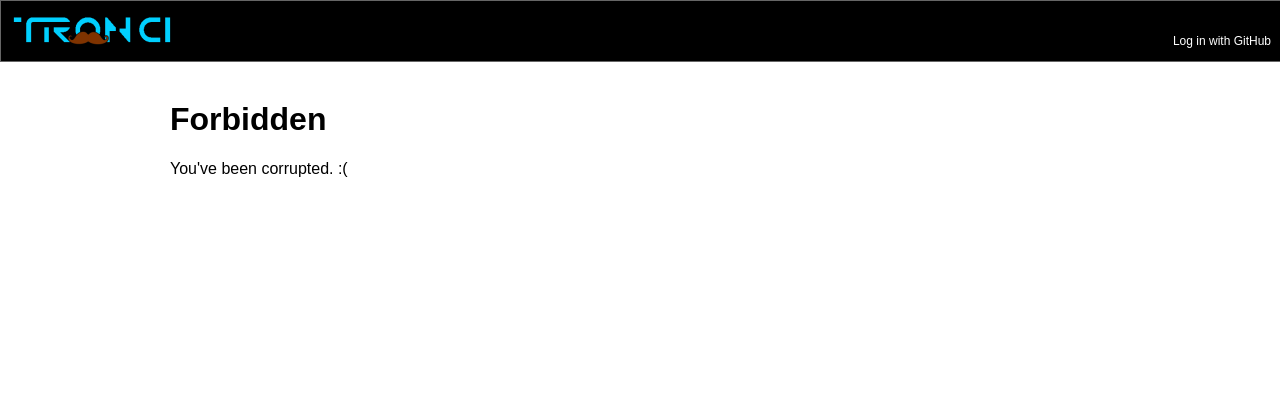
After one commit to menegazzo/tron-ci, a Flask app: template templates/403.html in a window 1280 px wide. The commit adds this page. Shown: the top 420 px of the page. Run offline with Flask 2, Linux system fonts and the light colour scheme; the template is opened without the code that fills it, so the values that code supplies are empty; parts of the project's set-up code (start-up, migrations or seed data) failed here and were passed over.

Commit message:
Adding pages for 403 and 404 HTML errors.

```diff
--- a/static/style.css
+++ b/static/style.css
@@ -81,6 +81,10 @@ dt {
     font-size:12px;
 }
 
+.header {
+    font-weight:bold;
+}
+
 .odd {
     background:#CCCCCC;
 }
--- /dev/null
+++ b/templates/403.html
@@ -0,0 +1,5 @@
+{% extends 'layout.html' %}
+{% block content %}
+    <h1>Forbidden</h1>
+    <p>You've been corrupted. :(</p>
+{% endblock %}
--- /dev/null
+++ b/templates/404.html
@@ -0,0 +1,5 @@
+{% extends 'layout.html' %}
+{% block content %}
+    <h1>Page not found</h1>
+    <p>I don't even know what I'm doing here. =/</p>
+{% endblock %}
--- a/templates/job_form.html
+++ b/templates/job_form.html
@@ -20,7 +20,7 @@
         <p><input type=submit value='Save'>
     </form>
 
-    <h2>Syntax cheatsheet</h2>
+    <h3>Syntax cheatsheet</h3>
     <p>Use the following syntax to configure your Travis job. All fields are optional.</p>
     <table class='cheatsheet'>
         <tr class='odd'><td>*</td><td>Fire on every value</td></tr>
--- a/templates/jobs.html
+++ b/templates/jobs.html
@@ -4,16 +4,16 @@
     <p>Following are enlisted all cron jobs created for {{ slug }} by you and other members.
     <table>
         {% if jobs %}
-        <tr class='header'>
+        <tr class='header' align='center'>
             <td></td><td>Runs</td><td>Next run</td><td>Created</td><td>Remove</td>
         </tr>
         {% for job in jobs %}
-        <tr class='{{ loop.cycle("odd", "even") }}'>
+        <tr class='{{ loop.cycle("odd", "even") }}' align='center'>
             <td>{{ job }}</td>
             <td>{{ job.aps_job.runs }}</td>
             <td>{{ job.aps_job.next_run_time }}</td>
             <td>{{ job.created }}</td>
-            <td><a href='#removeJob{{ job.id }}'>x</a></td>
+            <td><a href='#removeJob{{ job.id }}'><img src='{{ url_for("static", filename="remove.png") }}' alt='x'></a></td>
         </tr>
         <div id='removeJob{{ job.id }}' class='modalDialog'>
             <div>
--- a/tronci.py
+++ b/tronci.py
@@ -47,6 +47,16 @@ def after_request(response):
     from database import db_session
     db_session.remove()
     return response
+
+
+@app.errorhandler(403)
+def forbidden(e):
+    return render_template('403.html'), 403
+
+
+@app.errorhandler(404)
+def page_not_found(e):
+    return render_template('404.html'), 404
 
 
 @app.route('/login/')
@@ -109,4 +119,4 @@ app.add_url_rule('/jobs/<int:repo_id>/delete/<int:job_id>/', view_func=views.Del
 if __name__ == '__main__':
     from database import init_db
     init_db()
-    app.run(debug=True)
+    app.run(host='0.0.0.0')
```
Also changed, not shown: static/remove.png (added).
